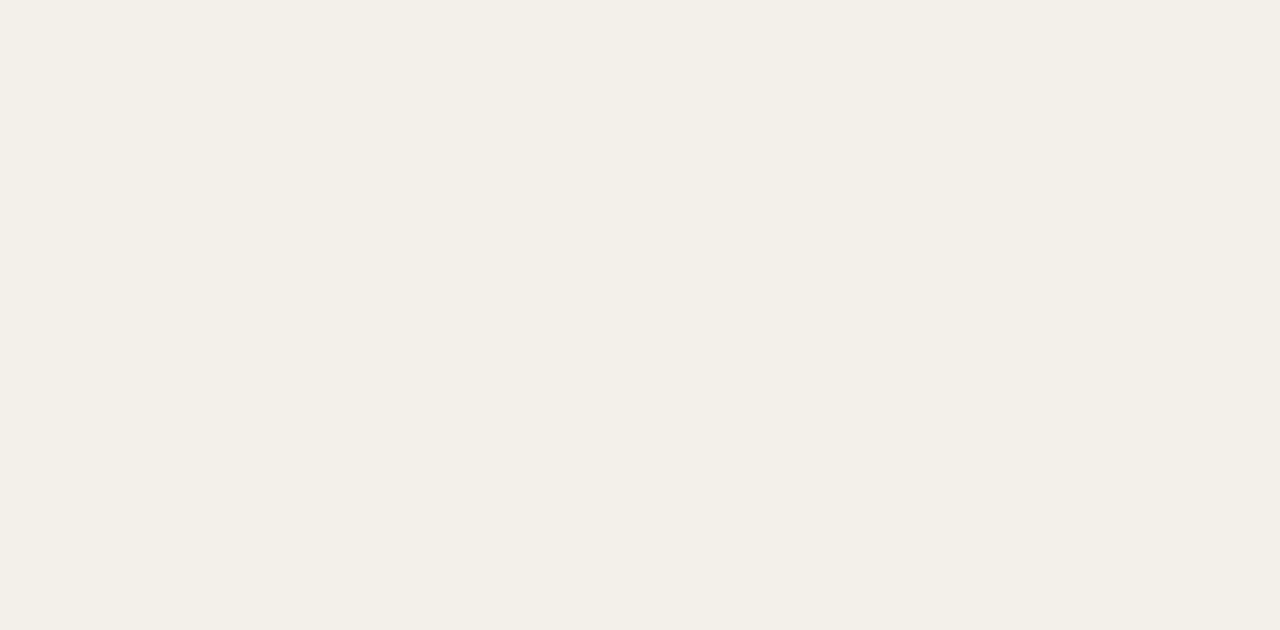
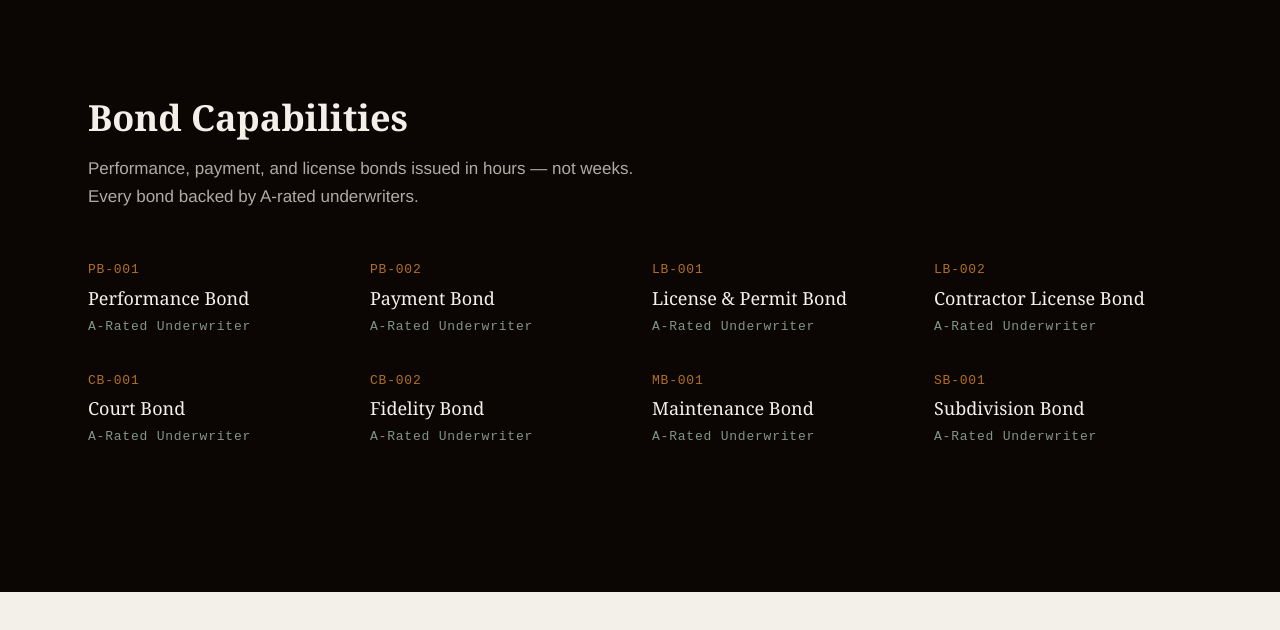
Before and after one commit to AEGIS-OSX/kestrel-bond, a Next.js app: page / in a window 1280 px wide. Shown: the top 630 px of the page. Built offline with nearby package versions, Linux system fonts and the light colour scheme.

Commit message:
Pipeline step "engineering:task-4:sterling-fix-1" failed (#2)
* feat: add Capabilities component (KB-004a)

* feat: wire Capabilities into page.tsx (KB-004b)

---------

Co-authored-by: Worker Coder <worker-coder@aegisos.cc>

```diff
--- /dev/null
+++ b/app/components/Capabilities.tsx
@@ -0,0 +1,44 @@
+"use client";
+
+import { motion } from "framer-motion";
+import styles from "./Capabilities.module.css";
+
+const bonds = [
+  { code: "PB-001", name: "Performance Bond" },
+  { code: "PB-002", name: "Payment Bond" },
+  { code: "LB-001", name: "License & Permit Bond" },
+  { code: "LB-002", name: "Contractor License Bond" },
+  { code: "CB-001", name: "Court Bond" },
+  { code: "CB-002", name: "Fidelity Bond" },
+  { code: "MB-001", name: "Maintenance Bond" },
+  { code: "SB-001", name: "Subdivision Bond" },
+];
+
+export default function Capabilities() {
+  return (
+    <motion.section
+      className={styles.capabilitiesSection}
+      style={{ backgroundColor: "var(--color-ink)" }}
+      initial={{ opacity: 0, y: 24 }}
+      whileInView={{ opacity: 1, y: 0 }}
+      viewport={{ once: true, margin: "-80px" }}
+      transition={{ duration: 0.5, ease: [0.16, 1, 0.3, 1] }}
+    >
+      <div className="container mx-auto px-6">
+        <h2 className={styles.capabilitiesHeading}>Bond Capabilities</h2>
+        <p className={styles.capabilitiesSub}>
+          Performance, payment, and license bonds issued in hours — not weeks. Every bond backed by A-rated underwriters.
+        </p>
+        <div className={styles.bondGrid}>
+          {bonds.map((bond) => (
+            <div key={bond.code} className={styles.bondItem}>
+              <span className={styles.bondCode}>{bond.code}</span>
+              <span className={styles.bondName}>{bond.name}</span>
+              <div className={styles.underwriterRow}>A-Rated Underwriter</div>
+            </div>
+          ))}
+        </div>
+      </div>
+    </motion.section>
+  );
+}
--- a/app/page.tsx
+++ b/app/page.tsx
@@ -1,5 +1,11 @@
 "use client";
 
+import Capabilities from "@/app/components/Capabilities";
+
 export default function Home() {
-  return <main id="top"></main>;
+  return (
+    <main id="top">
+      <Capabilities />
+    </main>
+  );
 }
```
